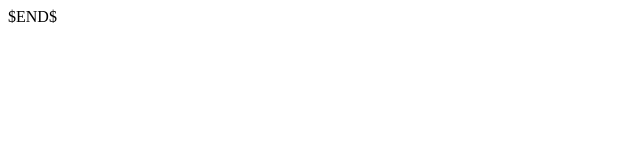
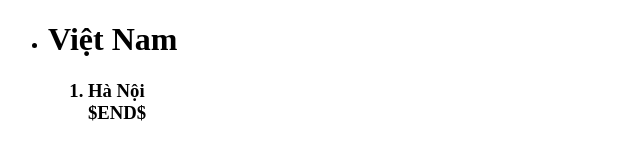
Before and after one commit to nguyenphuc355/c0522g1_nguyenvanphuc_module1, a plain HTML site: page ss4_git_html/bai_tap/danh_sach.html in a window 1280 px wide. Shown: the whole page, without its empty margins (0-640 px from the left). Drawn offline with Linux system fonts and the light colour scheme.

Commit message:
Update danh_sach.html

```diff
--- a/ss4_git_html/bai_tap/danh_sach.html
+++ b/ss4_git_html/bai_tap/danh_sach.html
@@ -2,9 +2,16 @@
 <html lang="en">
 <head>
     <meta charset="UTF-8">
-    <title>$Title$</title>
+    <title>DANH SÁCH</title>
 </head>
 <body>
+    <ul>
+        <li> <h1> Việt Nam</h1></li>
+    </ul>
+    <ol>
+        <dd>
+            <h3>
+                <li> Hà Nội</li>
 $END$
 </body>
 </html>
```
